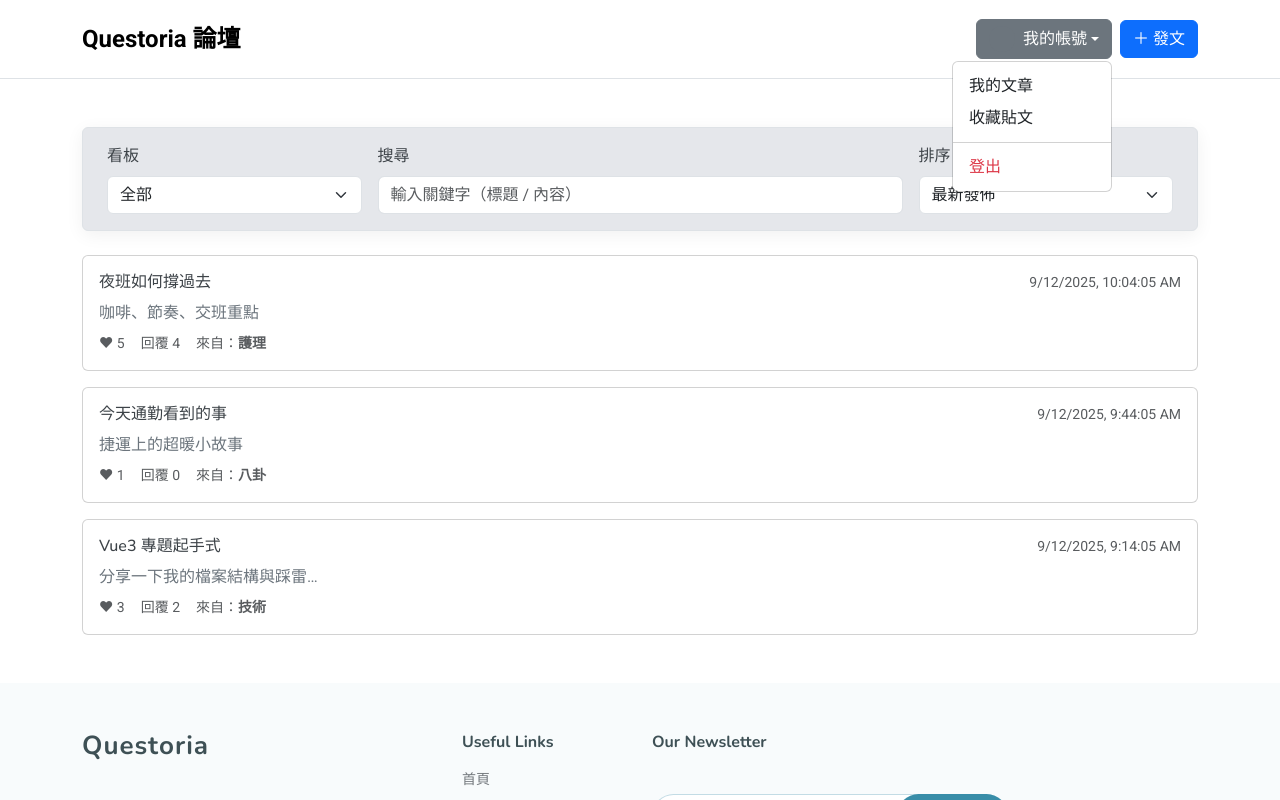
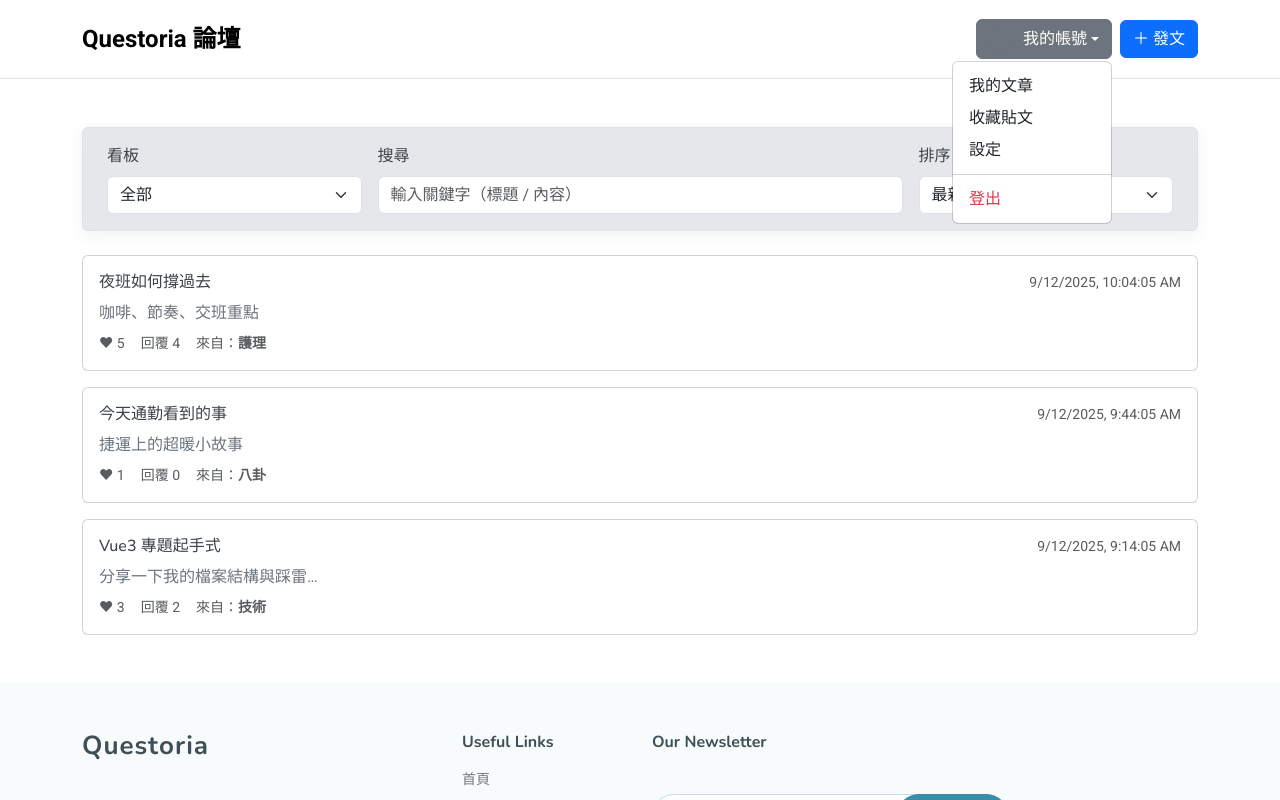
Before and after one commit to AdaCGY/Questoria_social, a Vue app: page /forum in a window 1280 px wide. Both pictures are taken after a click on the button "我的帳號". Shown: the top 800 px of the page. Built offline with nearby package versions, Linux system fonts and the light colour scheme.

Commit message:
貼文顯示分類

```diff
--- a/src/components/HeaderForum.vue
+++ b/src/components/HeaderForum.vue
@@ -48,10 +48,11 @@ import { RouterLink } from 'vue-router'
               <span class="d-none d-sm-inline">我的帳號</span>
             </button>
             <ul class="dropdown-menu dropdown-menu-end" aria-labelledby="userMenuForum">
-                <li><RouterLink class="dropdown-item" to="/my-posts">我的文章</RouterLink></li>
-                <li><RouterLink class="dropdown-item" to="/favorites">收藏貼文</RouterLink></li>
+                <li><RouterLink class="dropdown-item" :to="{ path: '/forum', query: { view: 'my' } }">我的文章</RouterLink></li>
+                <li><RouterLink class="dropdown-item" :to="{ path: '/forum', query: { view: 'fav' } }">收藏貼文</RouterLink></li>
+                <li><RouterLink class="dropdown-item" :to="{ path: '/settings' }">設定</RouterLink></li>
                 <li><hr class="dropdown-divider" /></li>
-                <li><RouterLink class="dropdown-item text-danger" to="/logout">登出</RouterLink></li>
+                <li><RouterLink class="dropdown-item text-danger" :to="{ path: '/logout' }">登出</RouterLink></li>
             </ul>
 
           </div>
--- a/src/views/social/Social.vue
+++ b/src/views/social/Social.vue
@@ -1,21 +1,34 @@
 <!-- src/views/Social.vue -->
 <script setup>
 import { ref, computed } from 'vue'
+import { useRoute } from 'vue-router'
+
+const route = useRoute()
 
 // ====== 假資料（測試用）======
+// 可選：簡單標記哪些是「我的」與「收藏」用來示範
 const boards = ref([
   { id: 'gossip', name: '八卦', desc: '閒聊、日常、吐槽' },
-  { id: 'tech', name: '技術', desc: '前端 / 後端 / DevOps' },
-  { id: 'nursing', name: '護理', desc: '臨床經驗、值班心得' },
+  { id: 'tech',   name: '技術', desc: '前端 / 後端 / DevOps' },
+  { id: 'nursing',name: '護理', desc: '臨床經驗、值班心得' },
 ])
 
 const posts = ref([
-  { id: 'p1', boardId: 'tech', title: 'Vue3 專題起手式', content: '分享一下我的檔案結構與踩雷…', createdAt: Date.now() - 1000*60*60, like: 3, replies: 2 },
-  { id: 'p2', boardId: 'gossip', title: '今天通勤看到的事', content: '捷運上的超暖小故事', createdAt: Date.now() - 1000*60*30, like: 1, replies: 0 },
-  { id: 'p3', boardId: 'nursing', title: '夜班如何撐過去', content: '咖啡、節奏、交班重點', createdAt: Date.now() - 1000*60*10, like: 5, replies: 4 },
+  { id: 'p1', boardId: 'tech',    title: 'Vue3 專題起手式', content: '分享一下我的檔案結構與踩雷…', createdAt: Date.now() - 1000*60*60, like: 3, replies: 2, mine: true,  fav: false },
+  { id: 'p2', boardId: 'gossip',  title: '今天通勤看到的事', content: '捷運上的超暖小故事',        createdAt: Date.now() - 1000*60*30, like: 1, replies: 0, mine: false, fav: true  },
+  { id: 'p3', boardId: 'nursing', title: '夜班如何撐過去',   content: '咖啡、節奏、交班重點',        createdAt: Date.now() - 1000*60*10, like: 5, replies: 4, mine: false, fav: false },
 ])
 
-// ====== UI 狀態 ======
+// ====== 檢視模式：all / my / fav（支援 query.view 或 meta.view）======
+const viewMode = computed(() => {
+  const v = (route.query.view ?? route.meta.view ?? 'all').toString().toLowerCase()
+  return ['all', 'my', 'fav'].includes(v) ? v : 'all'
+})
+const showFilterBar = computed(() => viewMode.value === 'all')
+const simpleTitle = computed(() => (viewMode.value === 'my' ? '我的文章' : viewMode.value === 'fav' ? '收藏貼文' : ''))
+
+
+// ====== UI 狀態（僅在一般模式下會用到）======
 const selectedBoard = ref('all')
 const search = ref('')
 const sortBy = ref('newest') // newest | likes
@@ -24,10 +37,16 @@ const sortBy = ref('newest') // newest | likes
 const filteredSorted = computed(() => {
   let rows = posts.value.slice()
 
+  // 模式切換篩選
+  if (viewMode.value === 'my') {
+    rows = rows.filter(p => p.mine)
+  } else if (viewMode.value === 'fav') {
+    rows = rows.filter(p => p.fav)
+  } else {
+    // 一般模式才有看板/搜尋條件
     if (selectedBoard.value !== 'all') {
       rows = rows.filter(p => p.boardId === selectedBoard.value)
     }
-
     const q = search.value.trim().toLowerCase()
     if (q) {
       rows = rows.filter(p =>
@@ -35,7 +54,9 @@ const filteredSorted = computed(() => {
         p.content.toLowerCase().includes(q)
       )
     }
+  }
 
+  // 排序（兩種模式都吃得到）
   if (sortBy.value === 'likes') {
     rows.sort((a,b) => (b.like ?? 0) - (a.like ?? 0))
   } else {
@@ -47,7 +68,6 @@ const filteredSorted = computed(() => {
 function fmtTime(ts) {
   try { return new Date(ts).toLocaleString() } catch { return '' }
 }
-
 function boardName(id) {
   return boards.value.find(b => b.id === id)?.name || id
 }
@@ -56,8 +76,11 @@ function boardName(id) {
 <template>
   <div class="container py-5">
 
-    <!-- 篩選列（灰底，與文章同寬 + 內距） -->
-    <div class="filter-bar mb-4">
+    <!-- 簡單模式標題（我的文章 / 收藏貼文） -->
+    <h5 v-if="simpleTitle" class="mb-3 text-muted">{{ simpleTitle }}</h5>
+
+    <!-- 篩選列（只有在 view=all 才顯示） -->
+    <div v-if="showFilterBar" class="filter-bar mb-4">
       <div class="py-3 px-4">
         <div class="row g-3 align-items-end">
           <div class="col-md-3">
```
Lines whose indentation alone changed are shown as unchanged.
